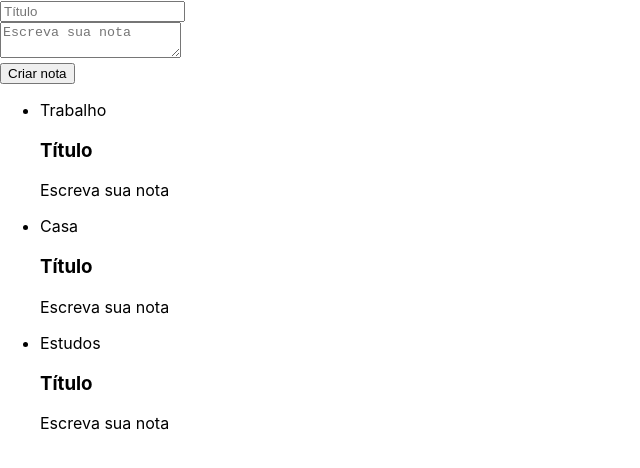
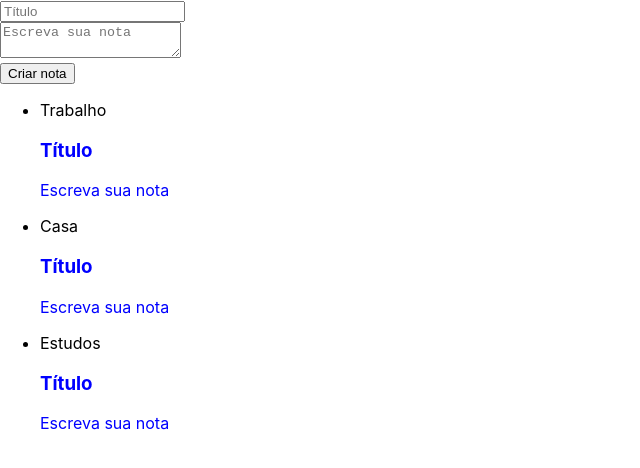
Before and after one commit to joaofnr/ceep, a React (Create React App) app: page / in a window 1280 px wide. Shown: the top 468 px of the page, without its empty margins (0-640 px from the left). Built offline with nearby package versions, Linux system fonts and the light colour scheme.

Commit message:
Styling component

```diff
--- a/src/components/CardNota.jsx
+++ b/src/components/CardNota/CardNota.jsx
@@ -1,9 +1,10 @@
 import React, { Component } from 'react'
+import "./style.css"
 
 export default class CardNota extends Component{
     render () {
         return (
-            <section>
+            <section className="card-nota">
                 <header><h3>Título</h3></header>
                 <p>Escreva sua nota</p>
             </section>
--- /dev/null
+++ b/src/components/CardNota/style.css
@@ -0,0 +1,3 @@
+.card-nota{
+    color:blue
+}
--- a/src/components/ListaDeNotas.jsx
+++ b/src/components/ListaDeNotas.jsx
@@ -1,13 +1,13 @@
 import React, { Component } from 'react'
-import CardNota from './CardNota'
+import CardNota from './CardNota/CardNota'
 
 export default class ListaDeNotas extends Component{
     render() {
         return (
             <ul>
-              {Array.of("Trabalho", "Casa", "Estudos").map(categoria => {
+              {Array.of("Trabalho", "Casa", "Estudos").map((categoria, index) => {
                   return(
-                    <li>
+                    <li key={index}>
                       <div>{categoria}</div>
                       <CardNota />
                     </li>
```
